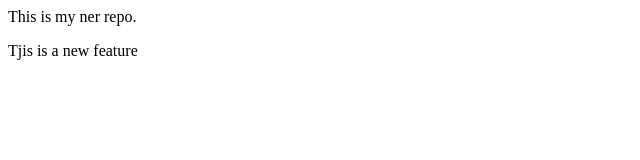
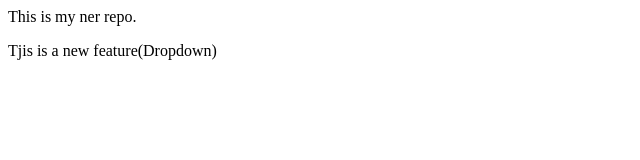
Before and after one commit to Anaxizx/Localrepo, a plain HTML site: page index.html in a window 1280 px wide. Shown: the full height of the page, 0-640 px from the left. Drawn offline with Linux system fonts and the light colour scheme.

Commit message:
Add Dropdown

```diff
--- a/index.html
+++ b/index.html
@@ -1,2 +1,2 @@
 <p>This is my ner repo.</p>
-<p>Tjis is a new feature</p>
+<p>Tjis is a new feature(Dropdown) </p>
```
